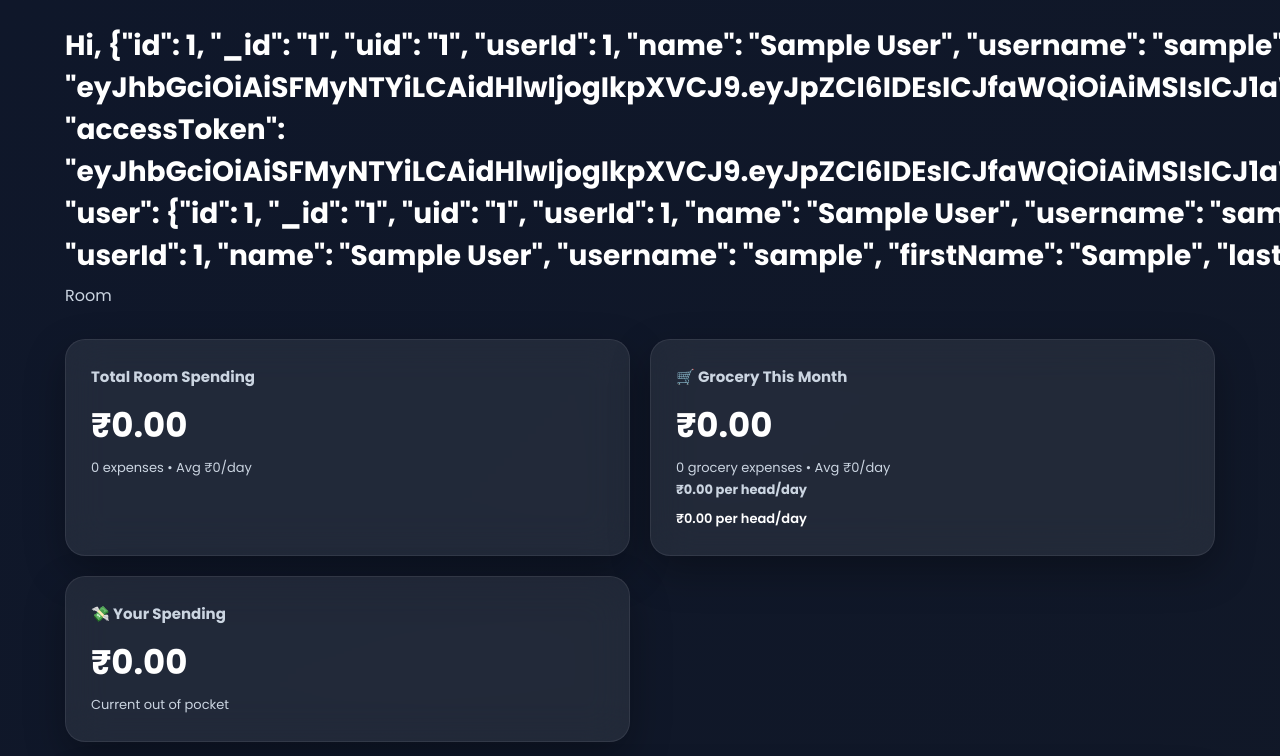
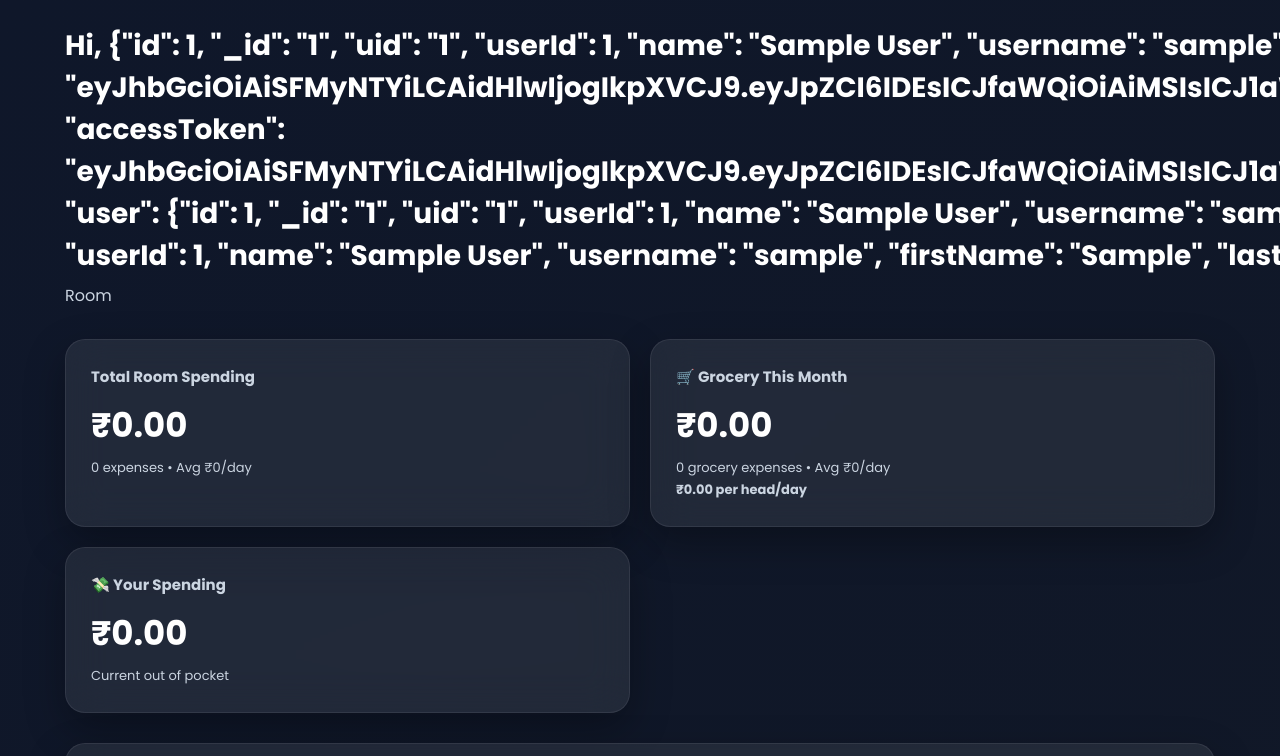
Before and after one commit to subhamsundarchand/RoomSplit, a website: page frontend/dashboard.html in a window 1280 px wide. Shown: the top 756 px of the page. Drawn offline with Linux system fonts and the light colour scheme; no server answers; sample sign-in values are in the browser's storage.

Commit message:
Update dashboard layout

```diff
--- a/frontend/dashboard.html
+++ b/frontend/dashboard.html
@@ -94,10 +94,6 @@
         <p id="grocerySpendingMeta">
             0 grocery expenses
         </p>
-
-        <span id="groceryPerHead">
-            ₹0.00 per head/day
-        </span>
 
     </div>
 
```
